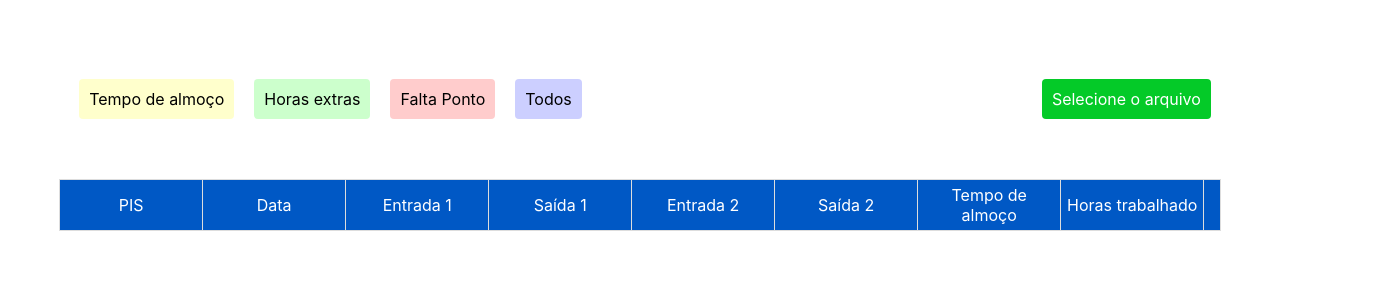
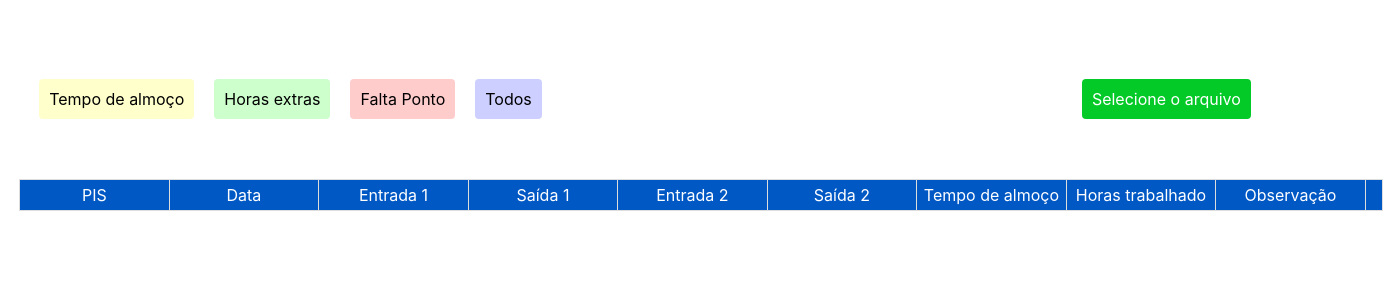
Before and after one commit to Rubens1/recurso, a React (Create React App) app: page / in a window 1280 px wide. Shown: the top 300 px of the page, 1383 px wide, since content can reach past the window. Built offline with nearby package versions, Linux system fonts and the light colour scheme.

Commit message:
Coluna de duplicatas

```diff
--- a/src/App.jsx
+++ b/src/App.jsx
@@ -147,7 +147,6 @@ function App() {
     }
     return true;
   });
-
   return (
     <div className="painel">
       <div className="container">
@@ -202,6 +201,7 @@ function App() {
               <td className="titulo">Saída 2</td>
               <td className="titulo">Tempo de almoço</td>
               <td className="titulo">Horas trabalhado</td>
+              <td className="titulo">Observação</td>
               <td></td>
             </tr>
           </thead>
@@ -227,6 +227,8 @@ function App() {
                 <td className="info">{item.records.find(record => record.id.endsWith('S02O'))?.horario || ''}</td>
                 <td className="info">{formatTime(item.intervaloAlmocoMinutos)}</td>
                 <td className="info">{formatTime(item.tempoTrabalhoTotal)}</td>
+                <td className="info">{item.duplicatas.map((itens) => (<span>{itens.horario}: {itens.message} <br></br></span>))}</td>
+
               </tr>
             ))}
           </tbody>
--- a/src/style/index.css
+++ b/src/style/index.css
@@ -38,7 +38,7 @@ code {
 .container {
   display: flex;
   flex-direction: column;
-  max-width: 1200px;
+  max-width: 1400px;
   width: 100%;
   padding: 1.2rem;
   position: relative;
@@ -62,9 +62,9 @@ code {
 
 .tabela {
   border-collapse: collapse;
-  width: 100%;
   border: none;
   table-layout: fixed;
+  width: 100%;
 }
 
 .tabela thead {
@@ -76,6 +76,7 @@ code {
   display: block;
   max-height: 400px;
   overflow-y: auto;
+  width: 100%;
 }
 
 .tabela-titulos {
@@ -85,13 +86,14 @@ code {
 }
 
 .tabela-titulos .titulo {
-  min-width: 143px;
+  min-width: 149.5px;
   padding: 5px;
   text-align: center;
 }
 
 .info-tabela .info {
   text-align: center;
+  min-width: 143px;
 }
 
 .tabela td, .tabela th {
```
